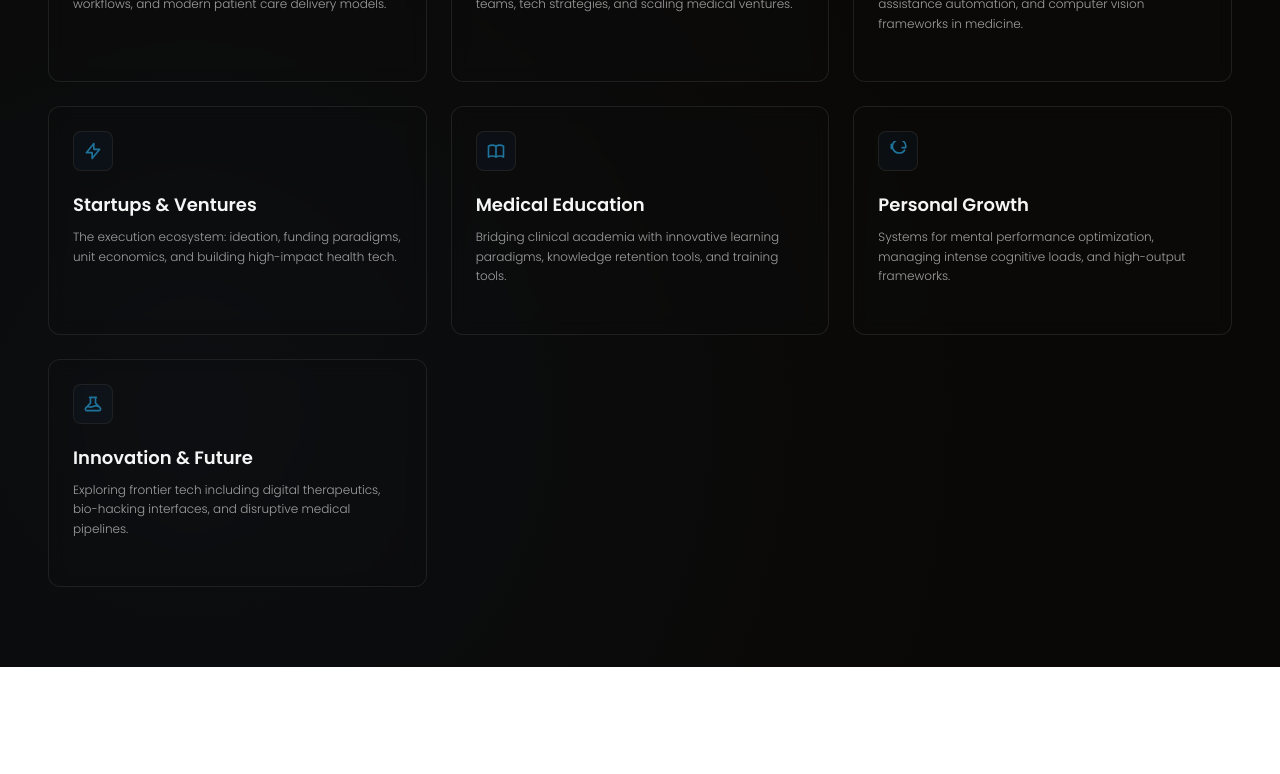
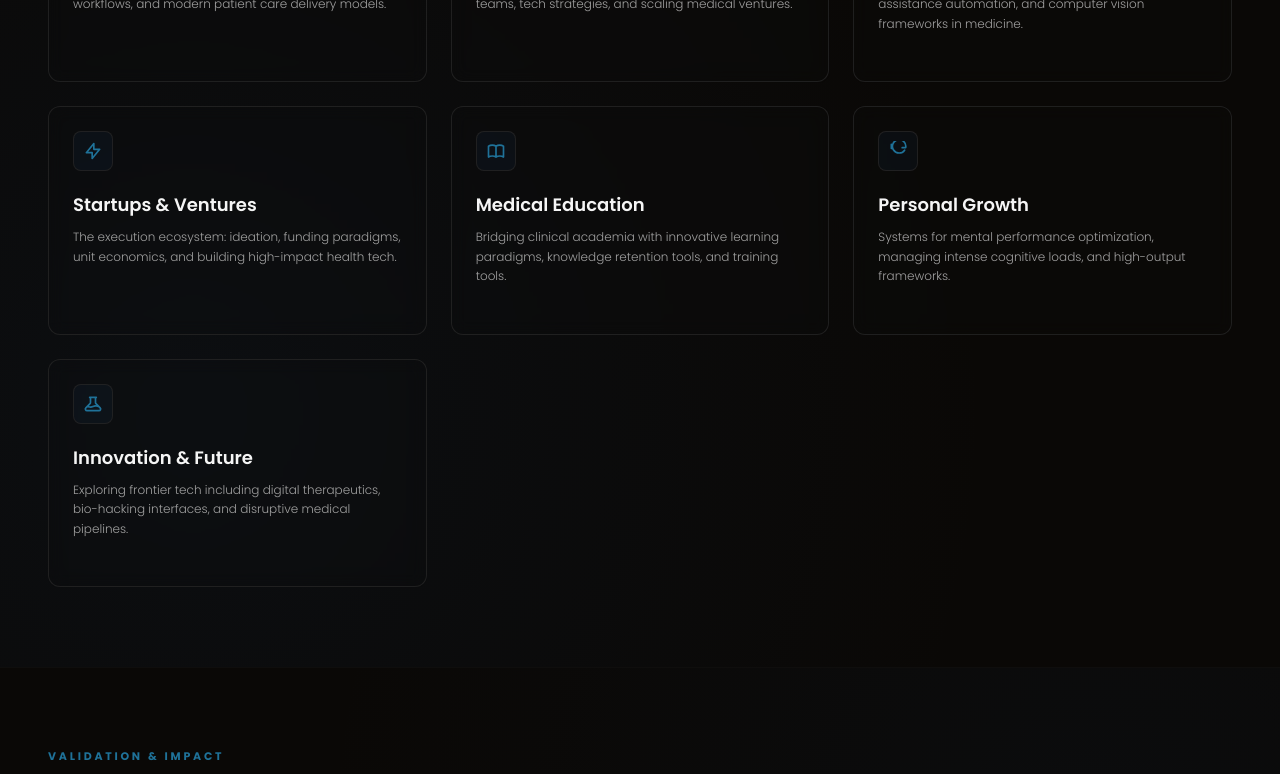
Before and after one commit to nuelfell0ff/cambridge-portfolio, a Next.js app: page / in a window 1280 px wide. Shown: the part 6747-7521 px from the top of the page. Before the commit the page ends 7414 px from the top, so only its background shows below. Built offline with nearby package versions, Linux system fonts and the light colour scheme.

Commit message:
Add Testimonials component to the page

```diff
--- a/src/app/page.tsx
+++ b/src/app/page.tsx
@@ -8,6 +8,7 @@ import PhotoGallery from '@/components/PhotoGallery';
 import VisionStatement from '@/components/VisionStatement';
 import MediaPress from '@/components/MediaPress';
 import BlogTopicsSection from '@/components/BlogTopicsSection';
+import Testimonials from '@/components/Testimonials';
 
 // Define the colors object here so the selection bar or any page-level styles can safely read it!
 const colors = {
@@ -41,6 +42,8 @@ export default function Home() {
       <MediaPress />
 
       <BlogTopicsSection />
+
+      <Testimonials />
     </main>
   );
 }
```
